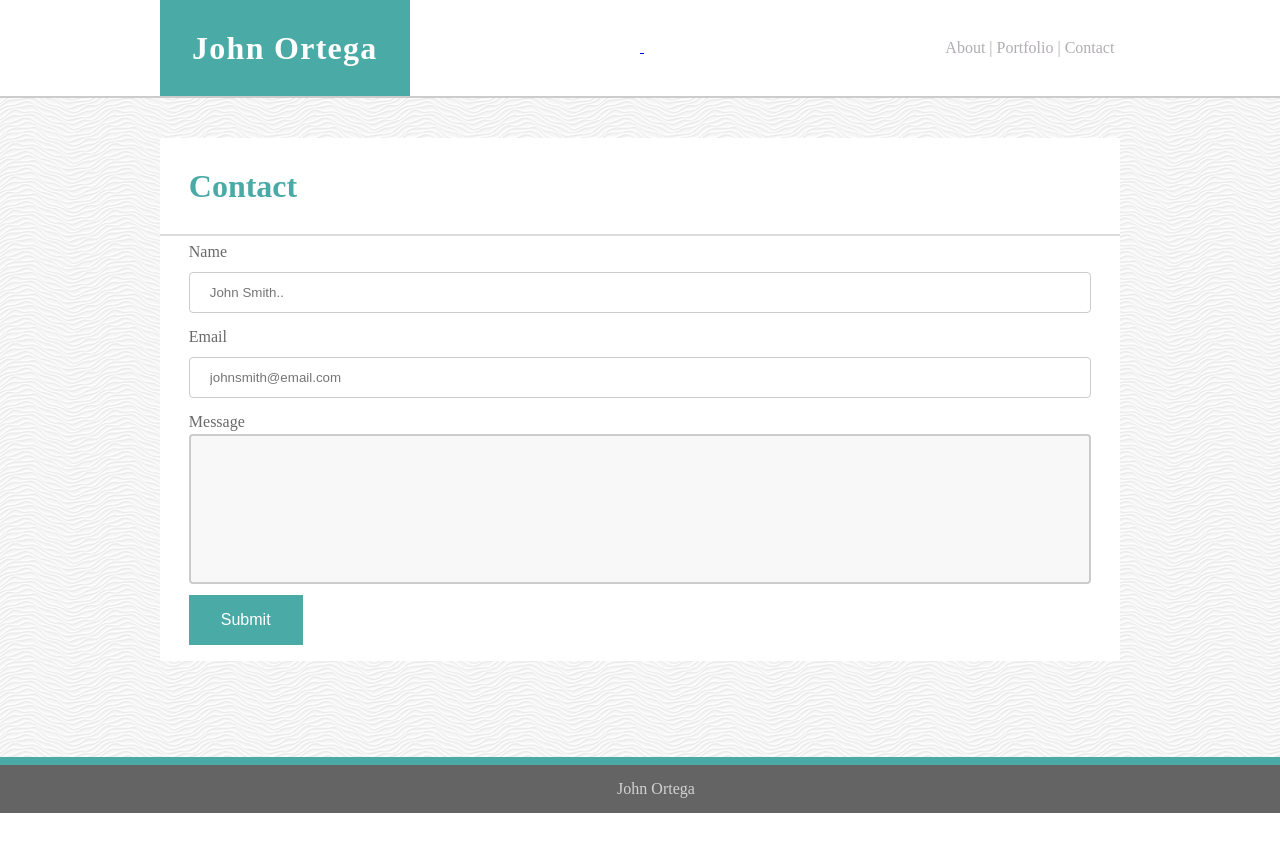
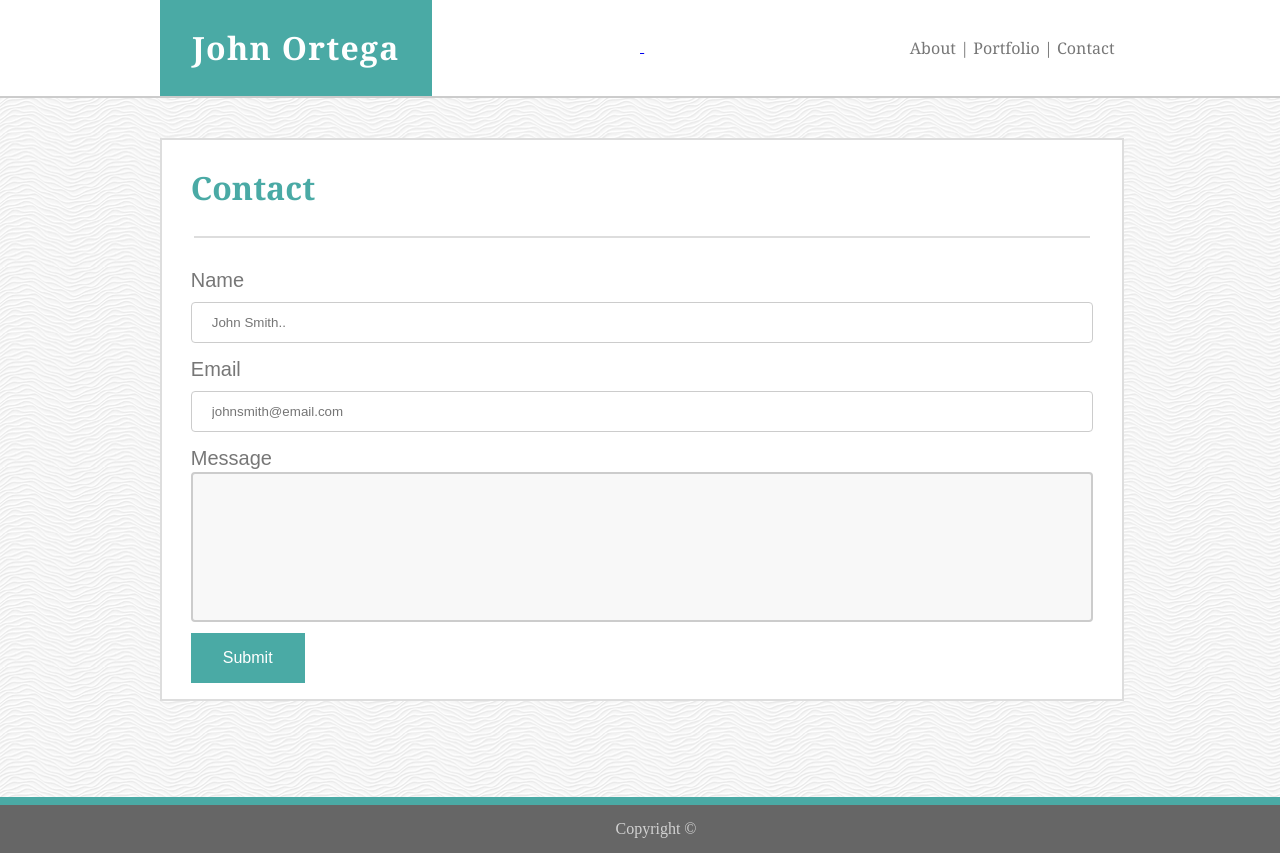
Before and after one commit to ortegajohn/Basic-Portfolio, a plain HTML site: page contact.html in a window 1280 px wide. Shown: the top 853 px of the page. Before the commit the page ends 813 px from the top, so only its background shows below. Drawn offline with Linux system fonts and the light colour scheme.

Commit message:
initial site files

```diff
--- a/assets/css/style.css
+++ b/assets/css/style.css
@@ -19,6 +19,7 @@ header {
 	height: auto;
 	border-bottom: 2px solid #cccccc;
 	background-color: #ffffff;
+	font-family: 'Georgia', Times, "Times New Roman", serif;
 }
 
 header .topbanner {
@@ -42,7 +43,7 @@ header .topbanner {
 	font-size: 2em;
 	letter-spacing: 0.04em;
 	background-color: #4aaaa5;
-	color: white;
+	color: #ffffff;
 	padding: 1em;
 	width: auto;
 }
@@ -50,7 +51,7 @@ header .topbanner {
 .links {
 	width:49%;
 	text-align: right;
-	color: rgb(177, 173, 179);
+	color: #777777;
     font-weight: normal;
     /* border: 2px solid orange; */
 }
@@ -61,7 +62,8 @@ header .topbanner {
 }
 
 .links ul li a {
-	color: rgb(177, 173, 179);
+	/* color: rgb(177, 173, 179); */
+	color:#777777;
 	text-decoration: none;
 	-webkit-transition: color .5s;
 	transition: color .5s;
@@ -89,12 +91,14 @@ main {
 	margin: 0 auto 6em auto;
 	/* margin-bottom: 1em; */
 /* padding-bottom: 1em; */
-
+/* border: 2px #dddddd; */
+/* border: 2px black; */
+/* border: 2px solid #dddddd; */
 
 }
 .mainheader{
     color: #4aaaa5  ;
-    /* border: 2px solid orange; */
+	/* border: 2px solid orange; */
 
 }
 .AEtext{
@@ -105,17 +109,26 @@ main {
 
 
 .AA{
-	background-color: white;
+	background-color: #ffffff;
 	/* height: 1000px ; */
 	height: auto;
+	border-bottom: 2px solid #dddddd;
+	border-right: 2px solid #dddddd;
+	border-left: 2px solid #dddddd;
+	width: 960px;
 }
 
 .AB_me {
 	display: inline-block;
 	width: 960px;
 	margin-top: 40px;
-	background-color: white;
+	background-color: #ffffff;
 	/* border: 1px solid #dddddd; */
+	font-family: 'Georgia', Times, "Times New Roman", serif;
+	border-top: 2px solid #dddddd;
+	border-right: 2px solid #dddddd;
+	border-left: 2px solid #dddddd;
+
 }
 
 .AB_me h1 {
@@ -123,8 +136,14 @@ main {
 	font-weight: bold;
 	padding-bottom: 1em;
 	/* margin-bottom: 0.8em; */
-    border-bottom: 2px solid #dddddd;
+     /* border-bottom: 2px solid #dddddd; */
 
+}
+
+.BB{
+	border-bottom: 2px solid #dddddd;
+	margin-inline-start: 2em;
+    margin-inline-end: 2em;
 }
 
 .AB_me p {
@@ -140,6 +159,7 @@ p{
     margin-inline-start: 1em;
 	margin-inline-end: 1em;
 	padding: 1em;
+	color:#777777;
 }
 
 
@@ -158,7 +178,7 @@ footer {
 	text-align: center;
 	font-size: 1em;
 	color: rgb(210,210,210);
-	background-color: rgb(100,100,100);
+	background-color:#666666;
 	border-top: 8px solid #4aaaa5;
 }
 
@@ -243,13 +263,14 @@ input[type=text], select {
   }
 
   input[type=button] {
-	background-color: #4CAF50;
+	/* background-color: #4CAF50; */
 	border: none;
 	color: white;
 	padding: 16px 32px;
 	text-decoration: none;
 	margin: 4px 2px;
 	cursor: pointer;
+
 
   }
 
@@ -258,11 +279,18 @@ input[type=text], select {
 	padding-right: 3%;
 }
 
+.first_item{
+	padding-top: 24px;
+}
+
   .ct_txt{
-	color: rgb(105, 105, 105);
+	color: #777777;
 	padding: 4px;
 	padding-top: 8px;
 	padding-left: 3%;
+	font-family:'Arial', 'Helvetica Neue', Helvetica, sans-serif;
+	font-weight: 500;
+	font-size: 20px;
 
   }
 
@@ -277,6 +305,7 @@ input[type=text], select {
 	background-color: #4aaaa5;
 	color: white;
 	border: none;
+	/* border: 3px outset; */
 	width: auto;
 	padding: 1em 2em;
 	font-size: 1em;
--- a/contact.html
+++ b/contact.html
@@ -33,7 +33,7 @@
                 </div><!-- .topbanner -->
             </header>
 
-            <main>
+    <main>
                     <div class="AB_me">
                             <h1 class="mainheader">
                                 <div class="AEtext">
@@ -41,6 +41,9 @@
                                 </div>
 
                             </h1>
+                            <div class="BB">
+
+                                </div>
                     </div>
 
         <div class="AA">
@@ -51,7 +54,9 @@
             <div class="contact_content">
                 <label class="name" for="fname">
                     <div class="ct_txt">
-                        Name
+                        <div class="first_item">
+                            Name
+                        </div>
                     </div>
                 </label>
 
@@ -100,7 +105,7 @@
         </div> <!-- .AA -->
 
             <footer>
-                   John Ortega
+                    Copyright &#169;
             </footer>
 
 
```
Also changed, not shown: index.html (+4 -1 lines), portfolio.html (+6 -3 lines).
